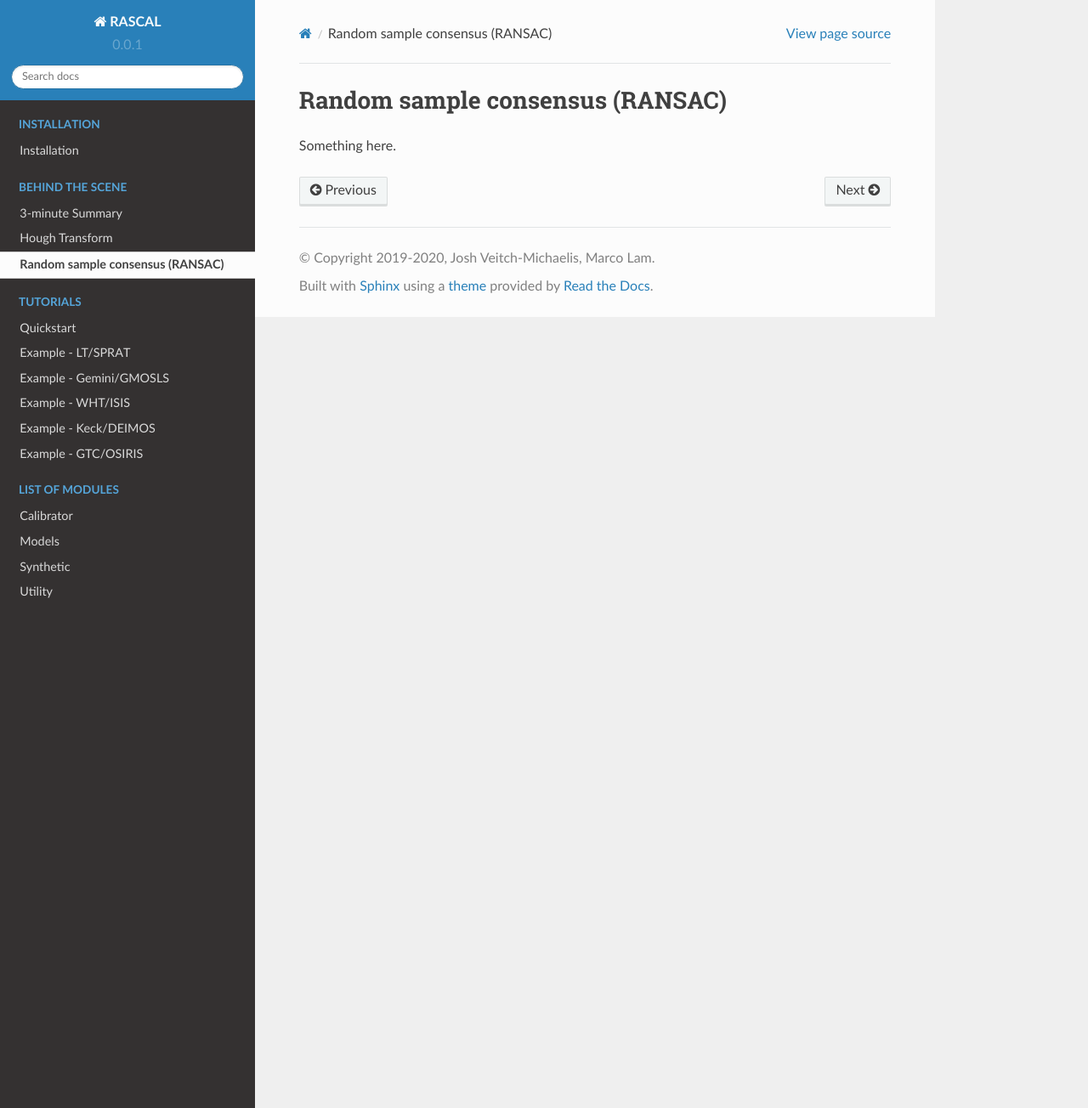
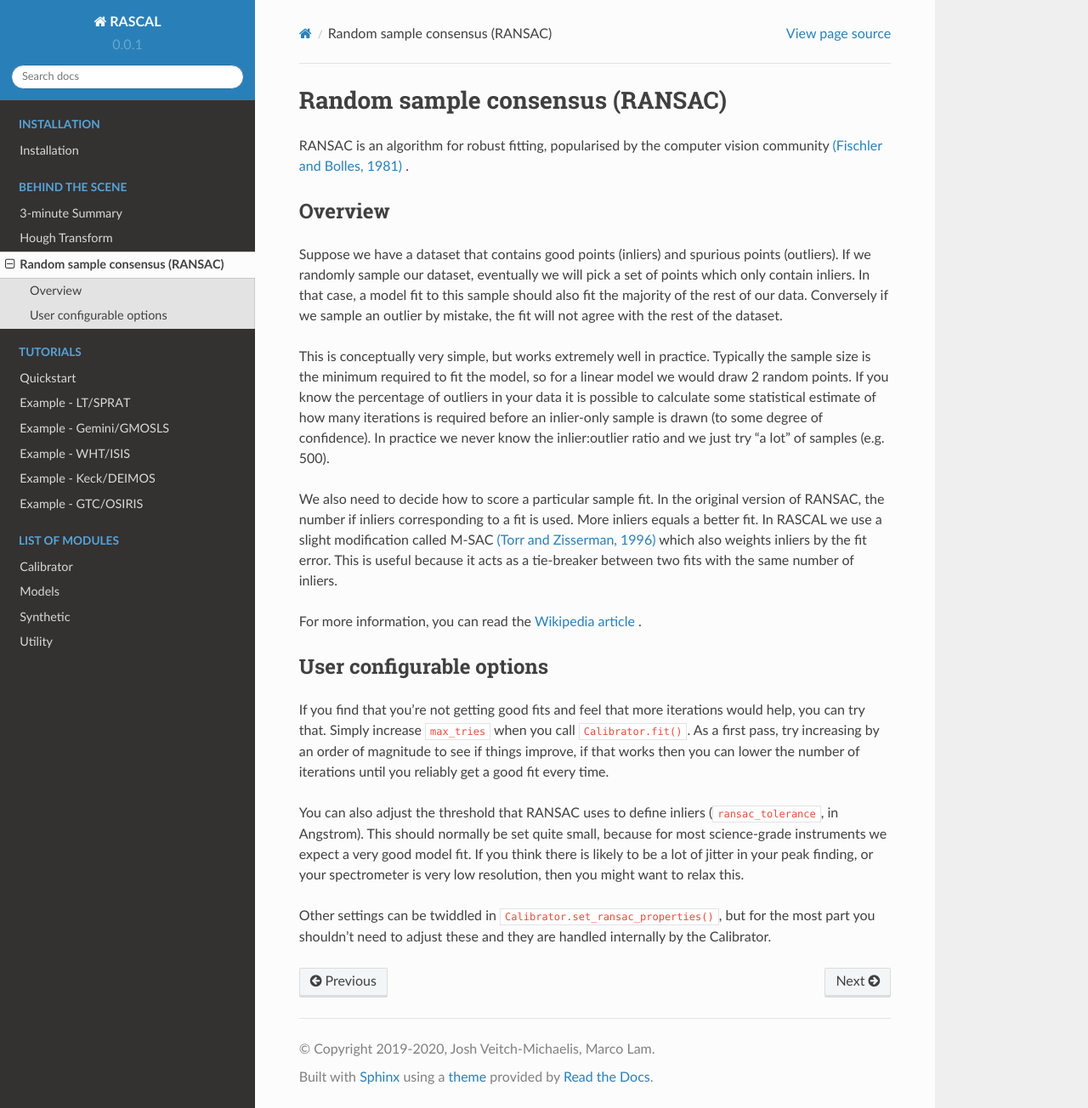
Before and after one commit to jveitchmichaelis/rascal, a Sphinx documentation site: the page built from docs/source/background/ransac.rst, in a window 1280 px wide and 1304 px high. Shown: the whole window at 85% size. Built offline with Sphinx 7.4.7 and the Read the Docs theme 2.0.0, drawn with Linux system fonts in a browser that asks for light colours.

Commit message:
add ransac notes

```diff
--- a/docs/source/background/ransac.rst
+++ b/docs/source/background/ransac.rst
@@ -1,4 +1,24 @@
 Random sample consensus (RANSAC)
 ================================
 
-Something here.
+RANSAC is an algorithm for robust fitting, popularised by the computer vision community `(Fischler and Bolles, 1981) <https://dl.acm.org/doi/10.1145/358669.358692>`_ .
+
+Overview
+--------
+
+Suppose we have a dataset that contains good points (inliers) and spurious points (outliers). If we randomly sample our dataset, eventually we will pick a set of points which only contain inliers. In that case, a model fit to this sample should also fit the majority of the rest of our data. Conversely if we sample an outlier by mistake, the fit will not agree with the rest of the dataset.
+
+This is conceptually very simple, but works extremely well in practice. Typically the sample size is the minimum required to fit the model, so for a linear model we would draw 2 random points. If you know the percentage of outliers in your data it is possible to calculate some statistical estimate of how many iterations is required before an inlier-only sample is drawn (to some degree of confidence). In practice we never know the inlier:outlier ratio and we just try "a lot" of samples (e.g. 500).
+
+We also need to decide how to score a particular sample fit. In the original version of RANSAC, the number if inliers corresponding to a fit is used. More inliers equals a better fit. In RASCAL we use a slight modification called M-SAC `(Torr and Zisserman, 1996) <https://www.sciencedirect.com/science/article/abs/pii/S1077314299908329>`_ which also weights inliers by the fit error. This is useful because it acts as a tie-breaker between two fits with the same number of inliers.
+
+For more information, you can read the `Wikipedia article <https://en.wikipedia.org/wiki/Random_sample_consensus>`_ .
+
+User configurable options
+-------------------------
+
+If you find that you're not getting good fits and feel that more iterations would help, you can try that. Simply increase ``max_tries`` when you call ``Calibrator.fit()``. As a first pass, try increasing by an order of magnitude to see if things improve, if that works then you can lower the number of iterations until you reliably get a good fit every time.
+
+You can also adjust the threshold that RANSAC uses to define inliers (``ransac_tolerance``, in Angstrom). This should normally be set quite small, because for most science-grade instruments we expect a very good model fit. If you think there is likely to be a lot of jitter in your peak finding, or your spectrometer is very low resolution, then you might want to relax this.
+
+Other settings can be twiddled in ``Calibrator.set_ransac_properties()``, but for the most part you shouldn't need to adjust these and they are handled internally by the Calibrator.
```
